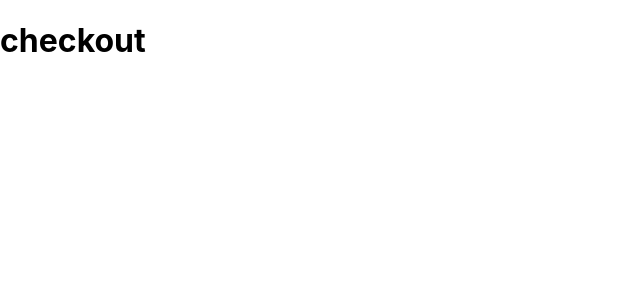
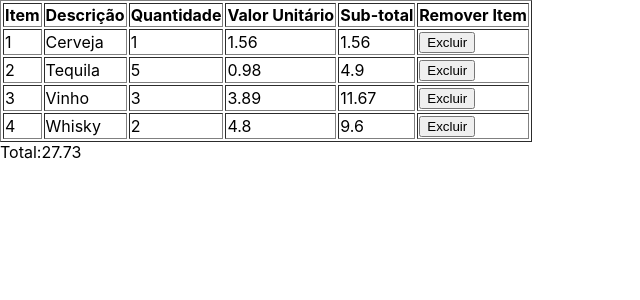
Before and after one commit to vanessamrios/delivery-app, a React (Create React App) app in the folder front-end/: page /customer/checkout in a window 1280 px wide. Shown: the top 300 px of the page, without its empty margins (0-640 px from the left). Built offline with nearby package versions, Linux system fonts and the light colour scheme.

Commit message:
Renderiza a tabela na tela de checkout e implementa o valor total

```diff
--- a/front-end/src/components/table/index.jsx
+++ b/front-end/src/components/table/index.jsx
@@ -5,29 +5,67 @@ const cartMock = [{
   name: 'Cerveja',
   qty: 1,
   price: 1.56,
+  subTotal: 1.56,
+  id: 1,
+}, {
+  name: 'Tequila',
+  qty: 5,
+  price: 0.98,
+  subTotal: 4.90,
   id: 2,
 }, {
-  name: 'Cerveja',
-  qty: 1,
-  price: 1.56,
-  id: 2,
+  name: 'Vinho',
+  qty: 3,
+  price: 3.89,
+  subTotal: 11.67,
+  id: 3,
+}, {
+  name: 'Whisky',
+  qty: 2,
+  price: 4.80,
+  subTotal: 9.60,
+  id: 4,
 }];
+
+// const removeProduct = (id) => {
+//   cartMock.filter((product) => product.id !== id);
+// };
 
 function Table({ activeRemoveButton }) {
   // const getLocalStorage = () => JSON.parse(localStorage.getItem('cart'));
 
   const renderProduct = (Product, index) => (
     <tr key={ Product.id }>
-      <td>{ index + 1 }</td>
+      <td
+        data-testid={ `customer_checkout__element-order-table-item-number-${index}` }
+      >
+        { index + 1 }
+      </td>
       <td
         data-testid={ `customer_checkout__element-order-table-name-${index}` }
       >
         { Product.name }
       </td>
-      <td>{ Product.qty }</td>
-      <td>{ Product.price }</td>
-      <td>{ (Product.qty * Product.price) }</td>
-      <td hidden={ !activeRemoveButton }>
+      <td
+        data-testid={ `customer_checkout__element-order-table-quantity-${index}` }
+      >
+        { Product.qty }
+      </td>
+      <td
+        data-testid={ `customer_checkout__element-order-table-unit-price-${index}` }
+      >
+        { Product.price }
+      </td
+      >
+      <td
+        data-testid={ `customer_checkout__element-order-table-sub-total-${index}` }
+      >
+        { Product.subTotal }
+      </td>
+      <td
+        data-testid={ `customer_checkout__element-order-table-remove-${index}` }
+        hidden={ !activeRemoveButton }
+      >
         <button
           type="button"
           data-testid="delete-btn"
@@ -38,6 +76,14 @@ function Table({ activeRemoveButton }) {
       </td>
     </tr>
   );
+
+  const totalValue = () => {
+    const value = 0;
+    const soma = cartMock.reduce(
+      (acumulador, valorAtual) => acumulador + valorAtual.subTotal, value,
+    );
+    return soma.toFixed(2);
+  };
 
   return (
     <div>
@@ -58,6 +104,7 @@ function Table({ activeRemoveButton }) {
       </table>
       <div>
         Total:
+        { totalValue() }
       </div>
     </div>
   );
--- a/front-end/src/pages/checkout/index.jsx
+++ b/front-end/src/pages/checkout/index.jsx
@@ -1,7 +1,12 @@
 import React from 'react';
+import Table from '../../components/table/index';
 
 function checkout() {
-  return (<h1> checkout</h1>);
+  return (
+    <div>
+      <Table activeRemoveButton="true" />
+    </div>
+  );
 }
 
 export default checkout;
```
